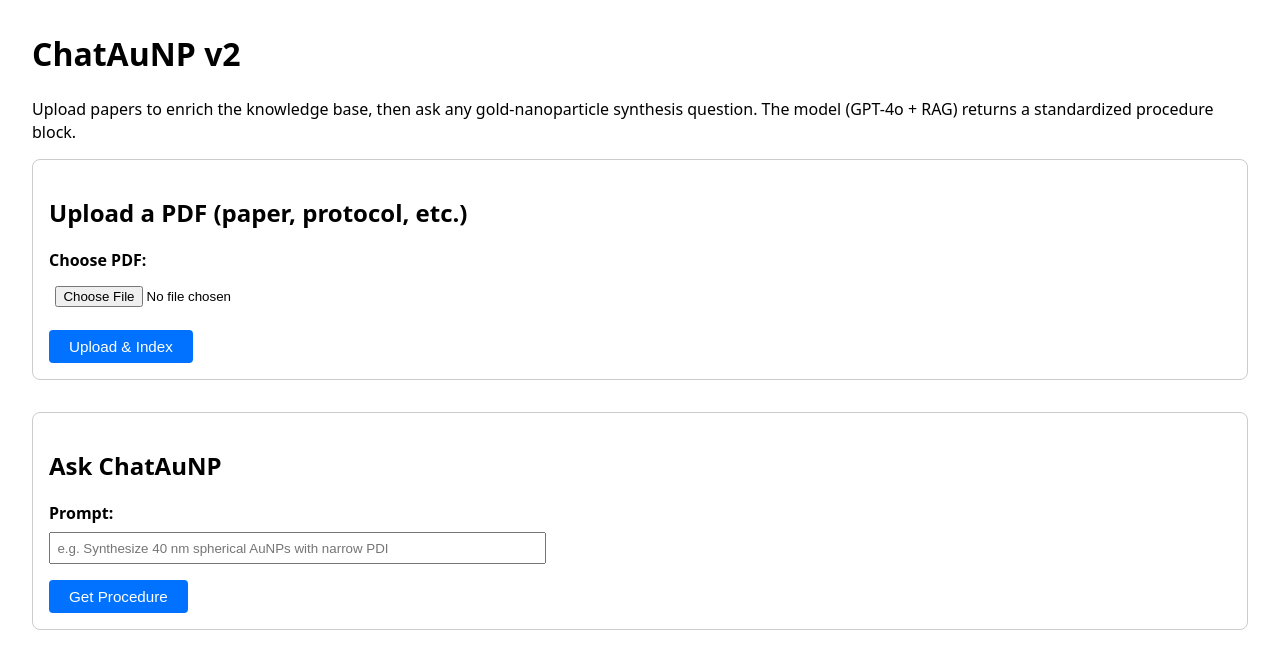
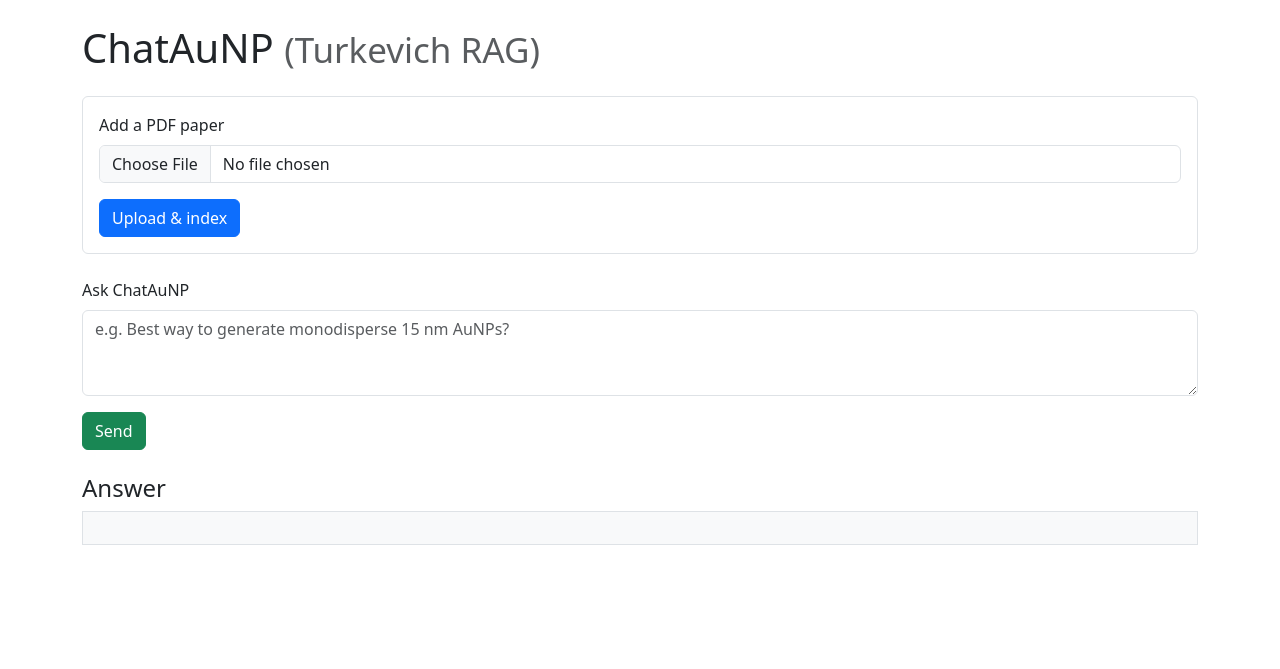
Before and after one commit to imraanykhan/ChatAuNP2, a Flask app: page / in a window 1280 px wide. Shown: the top 669 px of the page. Run offline with Flask 3, Linux system fonts and the light colour scheme.

Commit message:
Update index.html

```diff
--- a/templates/index.html
+++ b/templates/index.html
@@ -1,62 +1,45 @@
 <!doctype html>
 <html lang="en">
 <head>
-  <meta charset="utf-8">
-  <title>ChatAuNP v1.01, with uploads</title>
+    <meta charset="utf-8">
+    <title>ChatAuNP v1.1</title>
+    <meta name="viewport" content="width=device-width, initial-scale=1">
+    <link href="https://cdn.jsdelivr.net/npm/bootstrap@5.3.3/dist/css/bootstrap.min.css" rel="stylesheet">
+</head>
+<body class="container py-4">
+    <h1 class="mb-4">ChatAuNP <small class="text-muted">(Turkevich RAG)</small></h1>
 
-  <style>
-    body        { font-family: system-ui, sans-serif; margin: 2rem; line-height: 1.4; }
-    h1          { margin-top: 0; }
-    form        { margin-bottom: 2rem; padding: 1rem; border: 1px solid #ccc; border-radius: 8px; }
-    label       { font-weight: 600; }
-    input[type="text"],
-    input[type="file"] { width: 100%; max-width: 480px; margin: .5rem 0 1rem; padding: .4rem; }
-    button      { padding: .5rem 1.25rem; border: none; border-radius: 4px;
-                  background: #0072ff; color: white; font-size: 0.95rem; cursor: pointer; }
-    button:hover{ background: #005bd3; }
-    pre.answer  { white-space: pre-wrap; background: #f9f9f9; padding: 1rem;
-                  border: 1px solid #ddd; border-radius: 6px; }
-  </style>
-</head>
-<body>
+    <!-- upload ------------------------------------------------------------ -->
+    <form action="/upload" method="post" enctype="multipart/form-data" class="mb-4 p-3 border rounded">
+        <div class="mb-3">
+            <label class="form-label">Add a PDF paper</label>
+            <input class="form-control" type="file" name="pdf" accept="application/pdf" required>
+        </div>
+        <button class="btn btn-primary">Upload &amp; index</button>
+    </form>
 
-  <h1>ChatAuNP v2</h1>
-  <p>
-    Upload papers to enrich the knowledge base, then ask any gold-nanoparticle synthesis question.
-    The model (GPT-4o + RAG) returns a standardized procedure block.
-  </p>
+    <!-- chat -------------------------------------------------------------- -->
+    <div class="mb-3">
+        <label class="form-label">Ask ChatAuNP</label>
+        <textarea id="question" class="form-control" rows="3" placeholder="e.g. Best way to generate monodisperse 15 nm AuNPs?"></textarea>
+    </div>
+    <button id="send" class="btn btn-success mb-4">Send</button>
 
-  <!-- ―――  PDF Upload  ――― -->
-  <form action="/upload" method="post" enctype="multipart/form-data">
-    <h2>Upload a PDF (paper, protocol, etc.)</h2>
-    <label for="file">Choose PDF:</label><br>
-    <input type="file" id="file" name="file" accept=".pdf" required>
-    <br>
-    <button>Upload &amp; Index</button>
-  </form>
+    <h4>Answer</h4>
+    <pre id="answer" class="border p-3 bg-light"></pre>
 
-  <!-- ―――  Ask questions  ――― -->
-  <form action="/" method="post">
-    <h2>Ask ChatAuNP</h2>
-    <label for="question">Prompt:</label><br>
-    <input type="text" id="question" name="question"
-           placeholder="e.g. Synthesize 40 nm spherical AuNPs with narrow PDI" required>
-    <br>
-    <button>Get Procedure</button>
-  </form>
-
-  <!-- ―――  answer panel  ――― -->
-  {% if answer %}
-    <h2>Generated Procedure</h2>
-    <pre class="answer">{{ answer }}</pre>
-    <p>
-      <small>
-        Need the JSON? Send the above block to <code>/convert</code> as shown in the README
-        or use <code>curl</code>:
-        <code>curl -X POST /convert -H "Content-Type: application/json" -d '{"procedure":"..."}'</code>
-      </small>
-    </p>
-  {% endif %}
-
+    <script>
+        document.getElementById('send').onclick = async () => {
+            const q = document.getElementById('question').value.trim();
+            if (!q) return;
+            const res = await fetch('/ask', {
+                method: 'POST',
+                headers: { 'Content-Type': 'application/x-www-form-urlencoded' },
+                body: new URLSearchParams({ question: q })
+            });
+            const data = await res.json();
+            document.getElementById('answer').textContent = data.answer || data.error;
+        };
+    </script>
 </body>
 </html>
```
